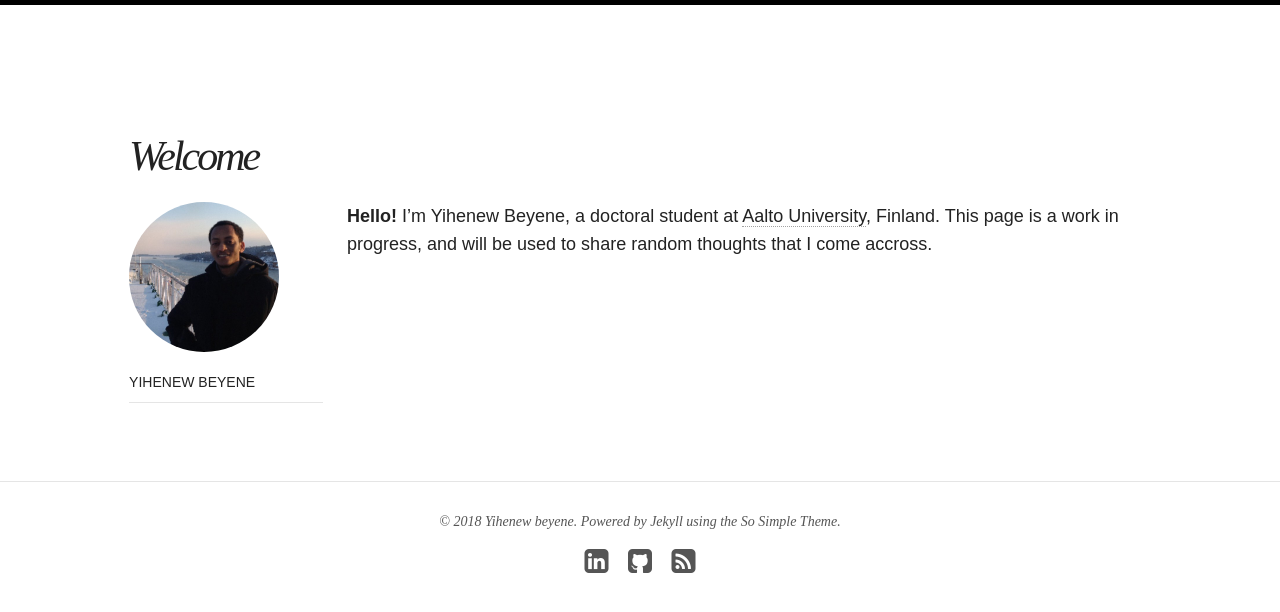
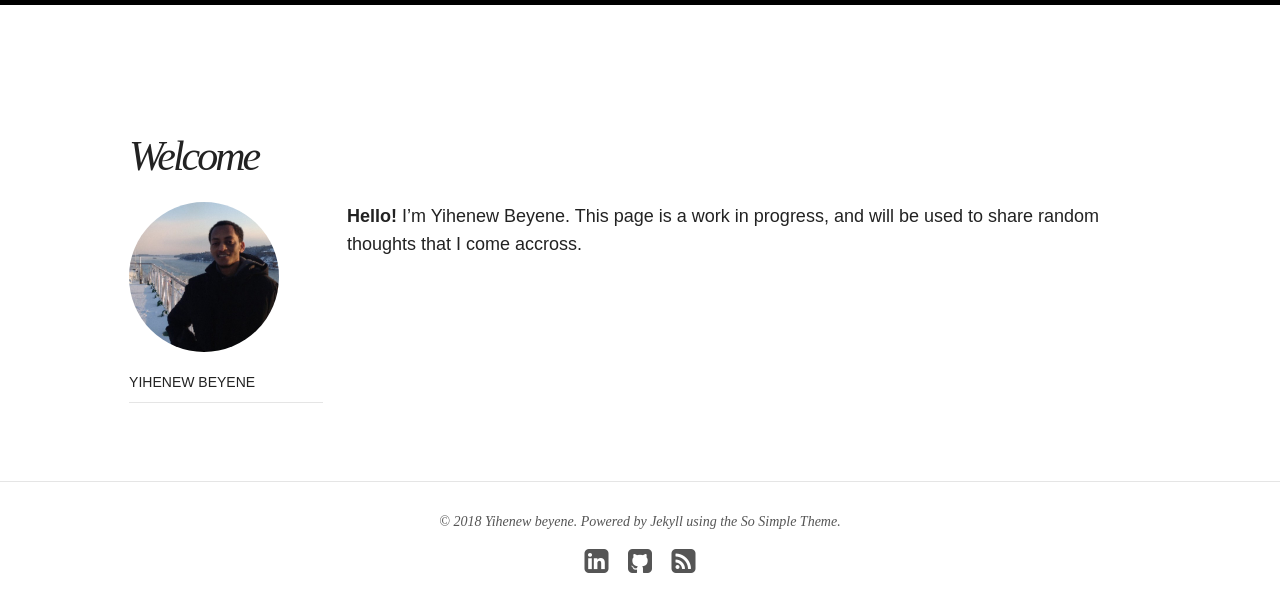
Before and after one commit to ydagne/gh-pages, a Jekyll site: the page built from about/index.md, in a window 1280 px wide. Shown: the top 612 px of the page. Built offline with Jekyll 4.4.1, drawn with Linux system fonts in a browser that asks for light colours; nearby versions of some CDN libraries.

Commit message:
Update index.md

```diff
--- a/about/index.md
+++ b/about/index.md
@@ -11,4 +11,4 @@ date: 2017-12-04T19:44:38.564948-04:00
 modified: 2017-12-04T19:44:38.564948-04:00
 ---
 
-**Hello!** I'm Yihenew Beyene, a doctoral student at [Aalto University](https://www.aalto.fi), Finland. This page is a work in progress, and will be used to share random thoughts that I come accross.
+**Hello!** I'm Yihenew Beyene. This page is a work in progress, and will be used to share random thoughts that I come accross.
```
